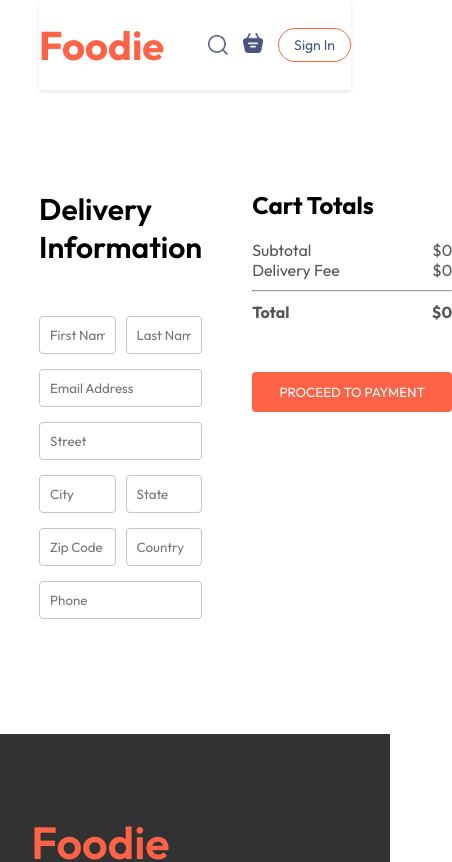
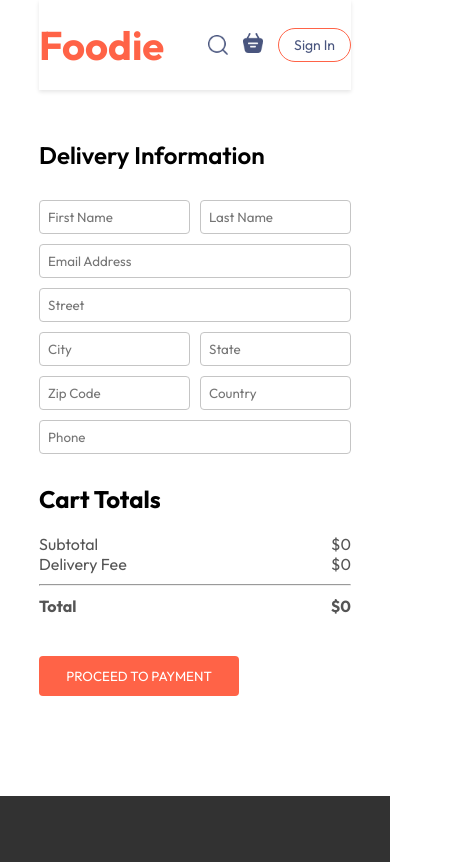
Before and after one commit to Vaibhavpan02/Food-Delivery, a React (Vite) app: page /order in a window 390 px wide. Shown: the top 862 px of the page, 452 px wide, since content can reach past the window. Built offline with nearby package versions, Linux system fonts and the light colour scheme.

Commit message:
Update Placeorder.css

```diff
--- a/src/pages/PlaceOrder/Placeorder.css
+++ b/src/pages/PlaceOrder/Placeorder.css
@@ -1,20 +1,40 @@
-.place-order{
+.place-order {
     display: flex;
     align-items: start;
     justify-content: space-between;
     gap: 50px;
     margin-top: 100px;
+    flex-direction: column; /* Default to column for small screens */
 }
-.place-order-left{
+
+.place-order-left,
+.place-order-right {
     width: 100%;
-    max-width: max(30%,500px);
+    max-width: 100%; /* Default to full width for small screens */
 }
-.place-order-left .title{
+
+/* Desktop and larger screens */
+@media (min-width: 768px) {
+    .place-order {
+        flex-direction: row; /* Switch to row for larger screens */
+    }
+
+    .place-order-left {
+        max-width: max(30%, 500px);
+    }
+
+    .place-order-right {
+        max-width: max(40%, 500px);
+    }
+}
+
+.place-order-left .title {
     font-size: 30px;
     font-weight: 600;
     margin-bottom: 50px;
 }
-.place-order-left input{
+
+.place-order-left input {
     margin-bottom: 15px;
     width: 100%;
     padding: 10px;
@@ -22,14 +42,51 @@
     border-radius: 4px;
     outline-color: tomato;
 }
-.place-order-left .multi-fields{
+
+.place-order-left .multi-fields {
     display: flex;
     gap: 10px;
 }
-.place-order-right{
-    width: 100%;
-    max-width: max(40%,500px);
-}
-.place-order .cart-total button{
+
+.place-order .cart-total button {
     margin-top: 30px;
 }
+
+/* Tablet screens */
+@media (min-width: 600px) and (max-width: 767px) {
+    .place-order-left,
+    .place-order-right {
+        max-width: 100%;
+    }
+
+    .place-order {
+        flex-direction: column; /* Stack items for better readability */
+    }
+
+    .place-order-left,
+    .place-order-right {
+        max-width: 100%;
+    }
+}
+
+/* Mobile screens */
+@media (max-width: 599px) {
+    .place-order {
+        gap: 20px; /* Reduce gap for smaller screens */
+        margin-top: 50px; /* Adjust margin for smaller screens */
+    }
+
+    .place-order-left .title {
+        font-size: 24px; /* Adjust font size for smaller screens */
+        margin-bottom: 30px;
+    }
+
+    .place-order-left input {
+        margin-bottom: 10px;
+        padding: 8px;
+    }
+
+    .place-order .cart-total button {
+        margin-top: 20px;
+    }
+}
```
